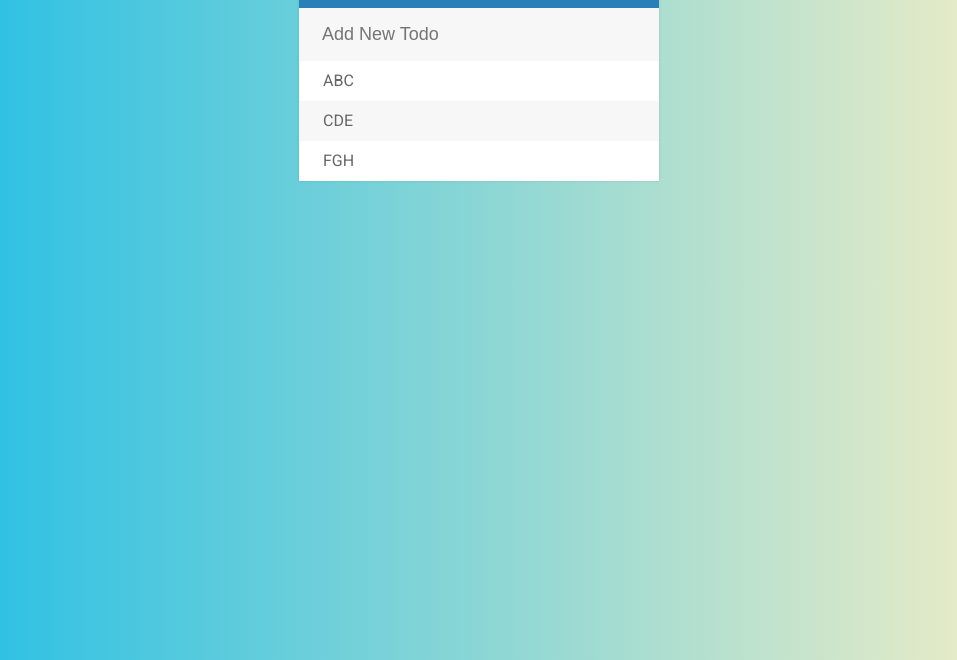
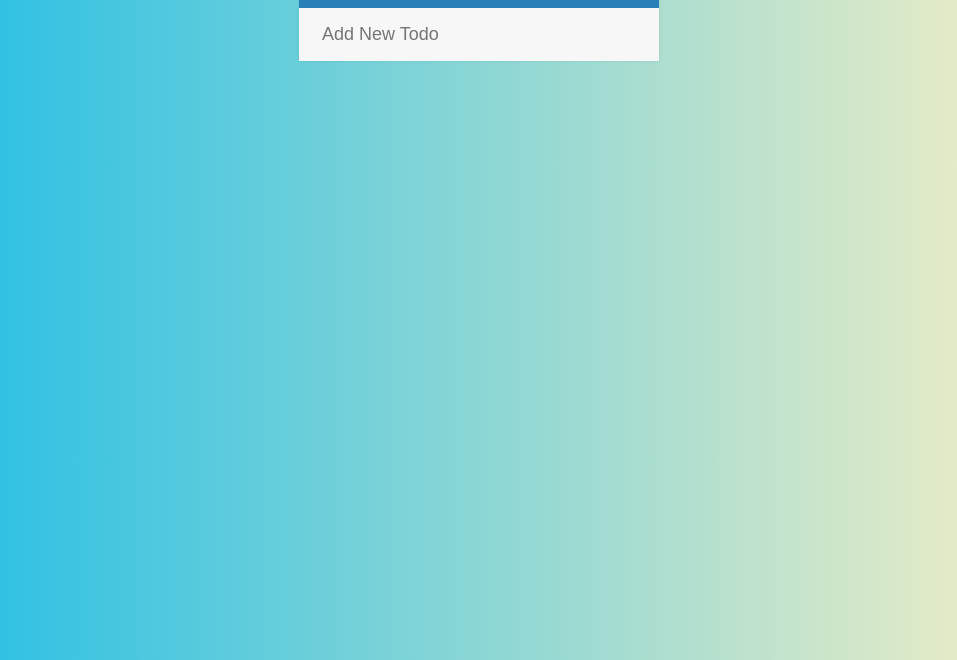
Before and after one commit to ritikmittal13/Todo-List, a plain HTML site: page index.html in a window 1280 px wide. Shown: the part 140-800 px from the top of the page, without its empty margins (161-1118 px from the left). Drawn offline with Linux system fonts and the light colour scheme.

Commit message:
Minor changes

```diff
--- a/index.html
+++ b/index.html
@@ -16,9 +16,6 @@
         <input type="text" placeholder="Add New Todo">
 
         <ul>
-            <li> <span><i class="fa fa-trash"></i></span> ABC</li>
-            <li> <span><i class="fa fa-trash"></i></span> CDE</li>
-            <li> <span><i class="fa fa-trash"></i></span> FGH</li>
         </ul>
     </div>
     <script src="assets/js/todos.js"></script>
```
